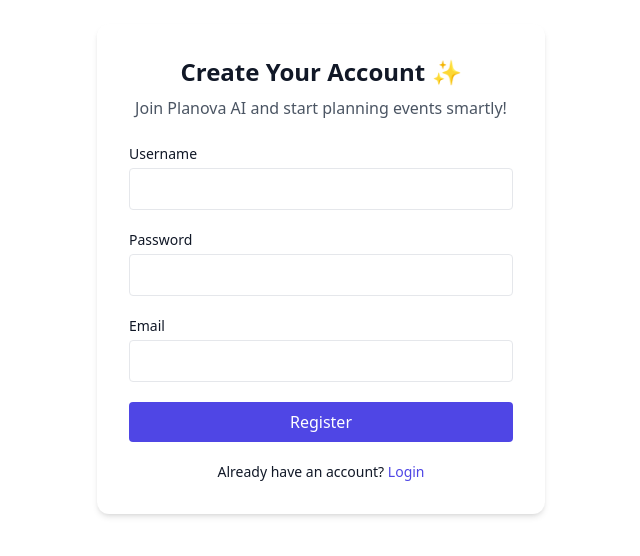
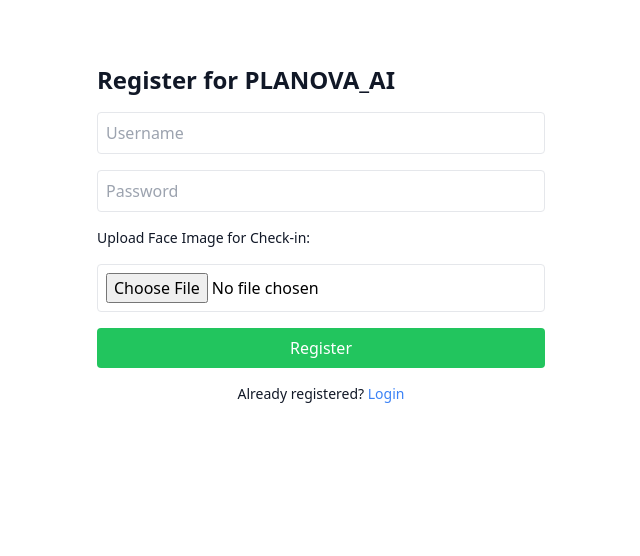
Before and after one commit to trishna-paswan/AI_Event_Planner, a Flask app: page /register in a window 1280 px wide. Shown: the top 556 px of the page, without its empty margins (319-959 px from the left). Run offline with Flask 3, Linux system fonts and the light colour scheme; some libraries are stand-ins or nearby versions.

Commit message:
Update register.html

```diff
--- a/templates/register.html
+++ b/templates/register.html
@@ -1,44 +1,15 @@
+
 {% extends "base.html" %}
 {% block content %}
-
-<div class="max-w-md mx-auto bg-white dark:bg-gray-800 p-8 rounded-xl shadow-md animate-fadeIn">
-    <h2 class="text-2xl font-bold text-center mb-2">Create Your Account ✨</h2>
-    <p class="text-center text-gray-600 dark:text-gray-300 mb-6">Join Planova AI and start planning events smartly!</p>
-
-    {% with messages = get_flashed_messages() %}
-        {% if messages %}
-            <div class="bg-green-100 text-green-800 px-4 py-2 rounded mb-4 text-center dark:bg-green-300 dark:text-green-900">
-                {{ messages[0] }}
-            </div>
-        {% endif %}
-    {% endwith %}
-
-    <form method="POST" class="space-y-5">
-        <div>
-            <label for="username" class="block text-sm font-medium mb-1">Username</label>
-            <input type="text" name="username" id="username" required
-                class="w-full px-4 py-2 rounded border focus:ring-2 focus:ring-indigo-500 dark:bg-gray-700 dark:border-gray-600 dark:text-white" />
-        </div>
-
-        <div>
-            <label for="password" class="block text-sm font-medium mb-1">Password</label>
-            <input type="password" name="password" id="password" required
-                class="w-full px-4 py-2 rounded border focus:ring-2 focus:ring-indigo-500 dark:bg-gray-700 dark:border-gray-600 dark:text-white" />
-        </div>
-
-        <div>
-            <label for="email" class="block text-sm font-medium mb-1">Email</label>
-            <input type="email" name="email" id="email" required
-                class="w-full px-4 py-2 rounded border focus:ring-2 focus:ring-indigo-500 dark:bg-gray-700 dark:border-gray-600 dark:text-white" />
-        </div>
-
-        <button type="submit"
-            class="w-full bg-indigo-600 text-white py-2 rounded hover:bg-indigo-700 transition">Register</button>
-
-        <p class="text-sm text-center mt-4">Already have an account?
-            <a href="{{ url_for('login') }}" class="text-indigo-600 hover:underline">Login</a>
-        </p>
-    </form>
+<div class="max-w-md mx-auto mt-10">
+  <h2 class="text-2xl font-bold mb-4">Register for PLANOVA_AI</h2>
+  <form method="POST" enctype="multipart/form-data" class="space-y-4">
+    <input name="username" placeholder="Username" class="w-full p-2 border rounded" required>
+    <input name="password" type="password" placeholder="Password" class="w-full p-2 border rounded" required>
+    <label class="block text-sm">Upload Face Image for Check-in:</label>
+    <input name="face" type="file" accept="image/*" class="w-full p-2 border rounded bg-white text-black" required>
+    <button type="submit" class="w-full bg-green-500 text-white p-2 rounded hover:bg-green-600">Register</button>
+  </form>
+  <p class="mt-4 text-center text-sm">Already registered? <a href="/login" class="text-blue-500">Login</a></p>
 </div>
-
 {% endblock %}
```
